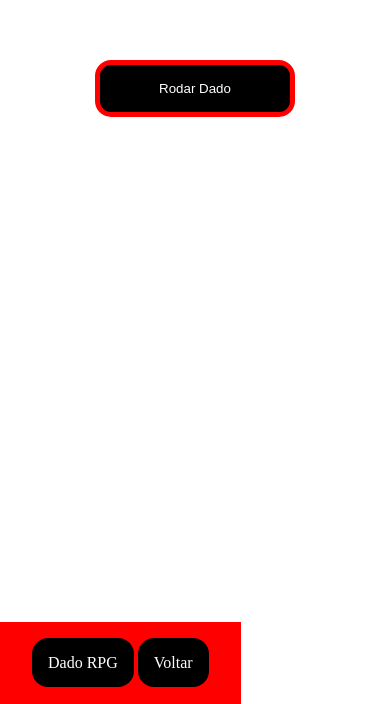
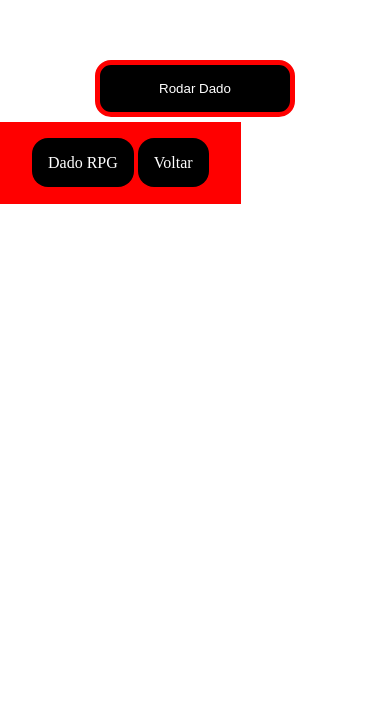
Before and after one commit to Dequiz/dado, a plain HTML site: page dado4.html in a window 390 px wide. Shown: the part 140-844 px from the top of the page. Drawn offline with Linux system fonts and the light colour scheme.

Commit message:
Update style.css

```diff
--- a/style.css
+++ b/style.css
@@ -58,5 +58,5 @@ h1{
    }
     nav{
         position:absolute;
-        bottom:0px;
+        bottom:500px;
     }
```
